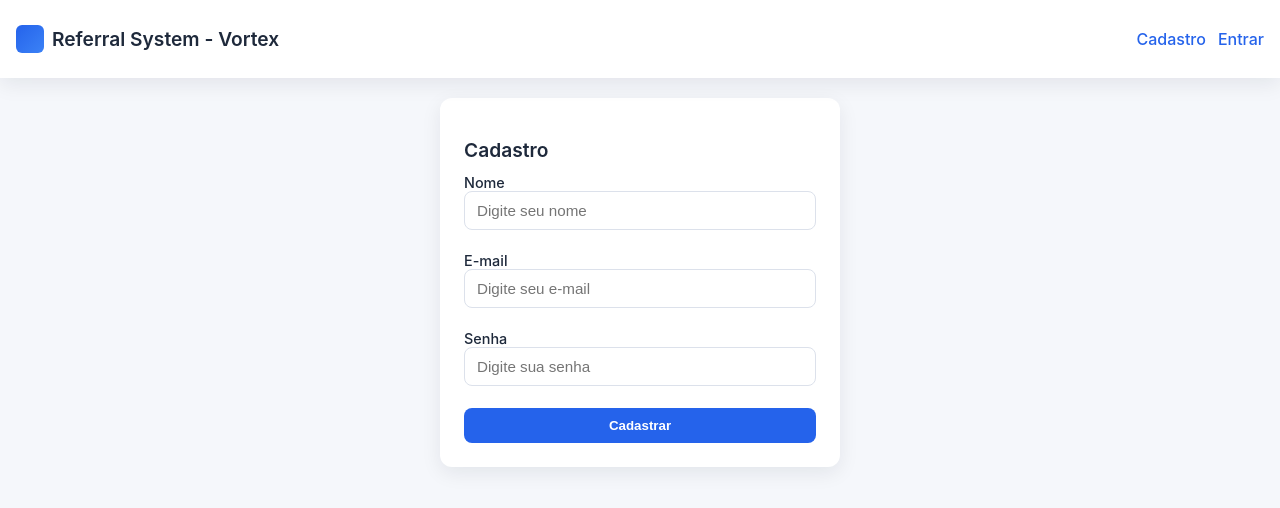
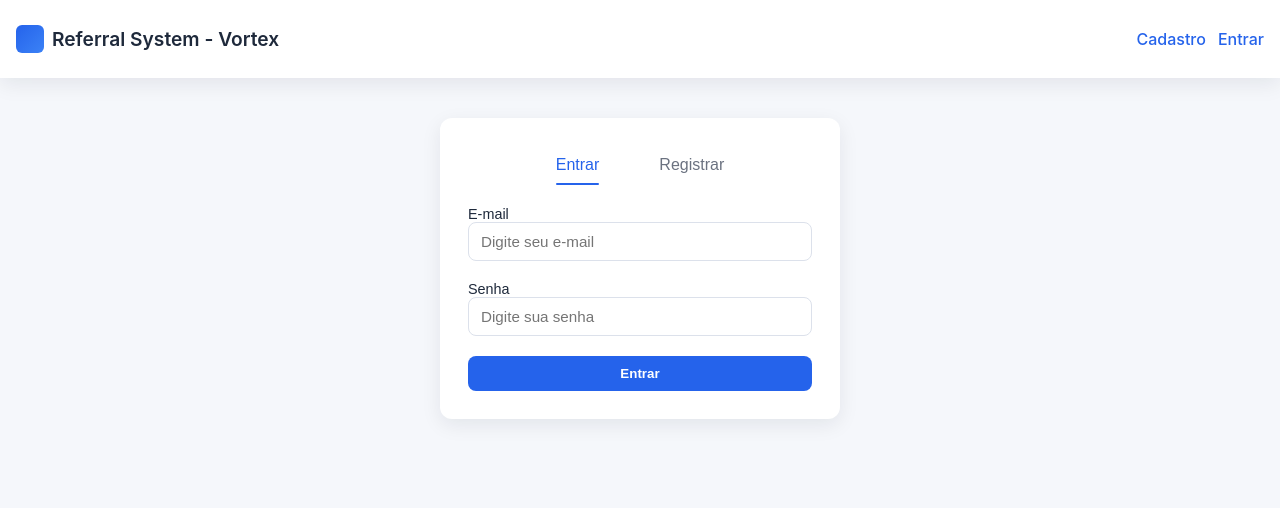
Before and after one commit to MatheuzinDev/ReferralSystem, a React (Vite) app in the folder front-end/: page / in a window 1280 px wide. Shown: the top 508 px of the page. Built offline with nearby package versions, Linux system fonts and the light colour scheme.

Commit message:
mesclando login e register

```diff
--- a/front-end/src/App.jsx
+++ b/front-end/src/App.jsx
@@ -1,7 +1,6 @@
 import { Routes, Route } from 'react-router-dom'
 import Header from './components/Header/Header'
-import RegisterPage from './pages/RegisterPage/RegisterPage'
-import LoginPage from './pages/LoginPage/LoginPage'
+import AuthForm from './pages/AuthForm/AuthForm'
 import ProfilePage from './pages/ProfilePage/ProfilePage'
 
 export default function App() {
@@ -10,8 +9,7 @@ export default function App() {
       <Header />
       <main>
         <Routes>
-          <Route path="/" element={<RegisterPage />} />
-          <Route path="/login" element={<LoginPage />} />
+          <Route path="/" element={<AuthForm />} />
           <Route path="/profile/:id" element={<ProfilePage />} />
         </Routes>
       </main>
--- /dev/null
+++ b/front-end/src/pages/AuthForm/AuthForm.jsx
@@ -0,0 +1,161 @@
+import { useState, useEffect } from 'react'
+import styles from './AuthForm.module.css'
+import * as authService from '../../service/authService'
+import { useNavigate, useLocation } from 'react-router-dom'
+
+export default function AuthForm() {
+  const [activeTab, setActiveTab] = useState('login') // 'login' | 'register'
+  const [name, setName] = useState('')
+  const [email, setEmail] = useState('')
+  const [password, setPassword] = useState('')
+  const [referralLink, setReferralLink] = useState('')
+  const [error, setError] = useState('')
+  const navigate = useNavigate()
+  const location = useLocation()
+
+  useEffect(() => {
+    authService.logout()
+
+    const params = new URLSearchParams(location.search)
+    const ref = params.get('ref')
+    if (ref) setReferralLink(`?ref=${ref}`)
+  }, [location.search])
+
+  const handleLogin = async (e) => {
+    e.preventDefault()
+    setError('')
+    try {
+      const data = await authService.login({ email, password })
+      navigate(`/profile/${data.user.id}`)
+    } catch (err) {
+      const message =
+        err.response?.data?.message || 'Erro ao realizar login. Tente novamente.'
+      setError(message)
+    }
+  }
+
+  const handleRegister = async (e) => {
+    e.preventDefault()
+    setError('')
+
+    if (!name.trim()) return setError('O nome é obrigatório.')
+    if (!email.includes('@') || !email.includes('.'))
+      return setError('Digite um e-mail válido.')
+    if (password.length < 8 || !/\d/.test(password))
+      return setError('A senha deve ter no mínimo 8 caracteres e conter pelo menos um número.')
+
+    try {
+      await authService.register({ name, email, password, referralLink })
+      setActiveTab('login')
+    } catch (err) {
+      const message =
+        err.response?.data?.message || 'Erro ao realizar cadastro. Tente novamente.'
+      setError(message)
+    }
+  }
+
+  const resetFields = () => {
+    setName('')
+    setEmail('')
+    setPassword('')
+    setError('')
+  }
+
+  const switchTab = (tab) => {
+    setActiveTab(tab)
+    resetFields()
+  }
+
+  return (
+    <section className={styles.card}>
+      <div className={styles.tabs}>
+        <button
+          className={`${styles.tabButton} ${activeTab === 'login' ? styles.active : ''}`}
+          onClick={() => switchTab('login')}
+        >
+          Entrar
+        </button>
+        <button
+          className={`${styles.tabButton} ${activeTab === 'register' ? styles.active : ''}`}
+          onClick={() => switchTab('register')}
+        >
+          Registrar
+        </button>
+      </div>
+
+      {activeTab === 'login' ? (
+        <form className={styles.form} onSubmit={handleLogin}>
+          <label className={styles.label}>
+            E-mail
+            <input
+              className={styles.input}
+              type="email"
+              value={email}
+              onChange={(e) => setEmail(e.target.value)}
+              placeholder="Digite seu e-mail"
+            />
+          </label>
+
+          <label className={styles.label}>
+            Senha
+            <input
+              className={styles.input}
+              type="password"
+              value={password}
+              onChange={(e) => setPassword(e.target.value)}
+              placeholder="Digite sua senha"
+            />
+          </label>
+
+          {error && <div className={styles.error}>{error}</div>}
+
+          <button className={styles.button} type="submit">
+            Entrar
+          </button>
+        </form>
+      ) : (
+        <form className={styles.form} onSubmit={handleRegister}>
+          <label className={styles.label}>
+            Nome
+            <input
+              className={styles.input}
+              value={name}
+              onChange={(e) => setName(e.target.value)}
+              placeholder="Digite seu nome"
+            />
+          </label>
+
+          <label className={styles.label}>
+            E-mail
+            <input
+              className={styles.input}
+              type="email"
+              value={email}
+              onChange={(e) => setEmail(e.target.value)}
+              placeholder="Digite seu e-mail"
+            />
+          </label>
+
+          <label className={styles.label}>
+            Senha
+            <input
+              className={styles.input}
+              type="password"
+              value={password}
+              onChange={(e) => setPassword(e.target.value)}
+              placeholder="Digite sua senha"
+            />
+          </label>
+
+          <input type="hidden" value={referralLink} />
+
+          {error && <div className={styles.error}>{error}</div>}
+
+          <button className={styles.button} type="submit">
+            Registrar
+          </button>
+        </form>
+      )}
+    </section>
+  )
+}
--- /dev/null
+++ b/front-end/src/pages/AuthForm/AuthForm.module.css
@@ -0,0 +1,107 @@
+@import '../../styles/variables.css';
+
+.card {
+  background: var(--surface);
+  padding: 28px;
+  border-radius: var(--radius);
+  box-shadow: var(--shadow);
+  max-width: 400px;
+  margin: 40px auto;
+  font-family: 'Poppins', sans-serif;
+}
+
+.tabs {
+  display: flex;
+  justify-content: center;
+  gap: 60px; /* AUMENTEI o espaço entre Entrar e Registrar */
+  margin-bottom: 22px;
+  /* border-bottom removido */
+}
+
+.tabButton {
+  background: none;
+  border: none;
+  padding: 10px 0;
+  font-size: 1rem;
+  font-weight: 500;
+  color: #6b7280;
+  cursor: pointer;
+  position: relative;
+  transition: color 0.2s ease;
+}
+
+.tabButton:hover {
+  color: var(--primary);
+}
+
+.tabButton.active {
+  color: var(--primary);
+}
+
+.tabButton.active::after {
+  content: '';
+  position: absolute;
+  bottom: -1px;
+  left: 0;
+  right: 0;
+  height: 2px;
+  background: var(--primary);
+  border-radius: 2px;
+}
+
+.form {
+  display: flex;
+  flex-direction: column;
+}
+
+.label {
+  font-size: 0.9rem;
+  font-weight: 500;
+  margin-bottom: 6px;
+}
+
+.input {
+  width: 100%;
+  padding: 10px 12px;
+  border-radius: 8px;
+  border: 1px solid #dce1eb;
+  font-size: 0.95rem;
+  margin-bottom: 14px;
+  transition: border var(--transition), box-shadow var(--transition);
+}
+
+.input:focus {
+  outline: none;
+  border-color: var(--primary);
+  box-shadow: 0 0 0 3px rgba(37, 99, 235, 0.15);
+}
+
+.error {
+  color: var(--danger);
+  font-size: 0.9rem;
+  margin-bottom: 12px;
+  text-align: center;
+}
+
+.button {
+  background: var(--primary);
+  color: white;
+  border: none;
+  border-radius: 8px;
+  padding: 10px;
+  font-weight: 600;
+  cursor: pointer;
+  transition: background var(--transition), transform var(--transition);
+}
+
+.button:hover {
+  background: var(--primary-hover);
+  transform: translateY(-2px);
+}
+
+@media (max-width: 640px) {
+  .card {
+    margin: 12px;
+    padding: 20px;
+  }
+}
--- a/front-end/src/pages/ProfilePage/ProfilePage.jsx
+++ b/front-end/src/pages/ProfilePage/ProfilePage.jsx
@@ -31,7 +31,7 @@ export default function ProfilePage() {
 
   const handleLogout = () => {
     authService.logout()
-    navigate('/login')
+    navigate('/')
   }
 
   if (error) return <div className={styles.card}>{error}</div>
```
Also changed, not shown: front-end/src/pages/ProfilePage/ProfilePage.module.css (+0 -8 lines).
